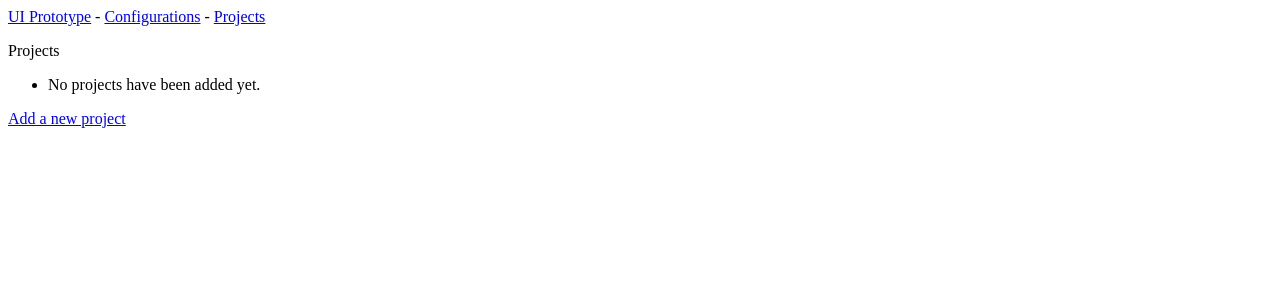
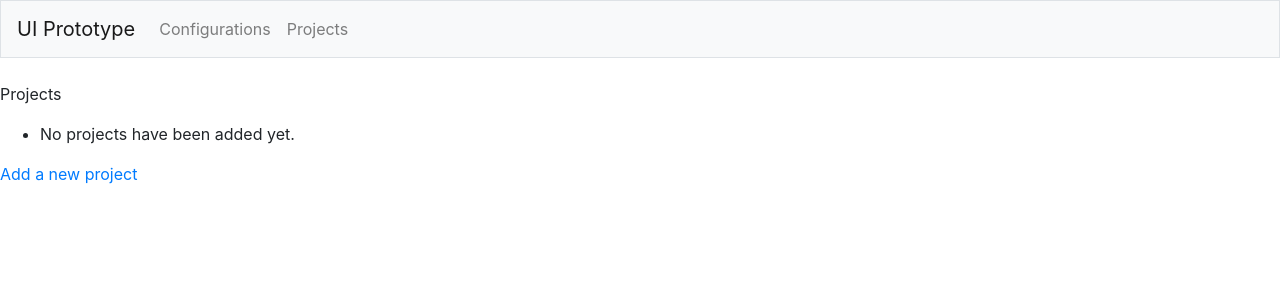
Before and after one commit to willnoonan/Django_UI_Prototype_v2, a Django app: page /projects/ in a window 1280 px wide. Shown: the top 300 px of the page. Run offline with Django 3.2, Linux system fonts and the light colour scheme; data that the repository does not hold is empty; some libraries are stand-ins or nearby versions.

Commit message:
Added bootstrap4 "app". Must pip install it. Styled navbar with boostrap. Moved navbar to its own html, navbar.html, which is included via template tag in base.html.

```diff
--- a/main/templates/main/base.html
+++ b/main/templates/main/base.html
@@ -1,9 +1,19 @@
-<p>
-    <a href="{% url 'main:index' %}">UI Prototype</a> - <!-- A dot instead of a colon does not work -->
-    <a href="{% url 'configurations:configurations' %}">Configurations</a> -  <!-- A dot instead of a colon does not work -->
-    <a href="{% url 'projects:projects' %}">Projects</a> <!-- A dot instead of a colon does not work -->
+{% load bootstrap4 %}
+<!doctype html>
+<html lang="en">
+    <head>
+        <meta charset="utf-8">
+        <meta name="viewport" content="width=device-width, initial-scale=1,
+        shrink-to-fit=no">
+        <title>UI Prototype</title>
+        {% bootstrap_css %}
+        {% bootstrap_javascript jquery='full' %}
+    </head>
+    <body>
+    {% include 'main/navbar.html' %}
 
+    {% block content %}
+    {% endblock content %}
 
-</p>
-
-{% block content %}{% endblock content %}
+    </body>
+</html>
--- /dev/null
+++ b/main/templates/main/navbar.html
@@ -0,0 +1,20 @@
+
+<nav class="navbar navbar-expand-md navbar-light bg-light mb-4 border">
+    <a class="navbar-brand" href="{% url 'main:index'%}">UI Prototype</a>
+    <button class="navbar-toggler" type="button" data-toggle="collapse"
+data-target="#navbarCollapse" aria-controls="navbarCollapse"
+aria-expanded="false" aria-label="Toggle navigation">
+<span class="navbar-toggler-icon"></span></button>
+    <div class="collapse navbar-collapse" id="navbarCollapse">
+        <ul class="navbar-nav mr-auto">
+            <li class="nav-item">
+                <a class="nav-link" href="{% url 'configurations:configurations'%}">
+                    Configurations</a>
+            </li>
+            <li class="nav-item">
+                <a class="nav-link" href="{% url 'projects:projects'%}">
+                    Projects</a>
+            </li>
+        </ul>
+    </div>
+</nav>
--- a/user_interface/settings.py
+++ b/user_interface/settings.py
@@ -35,6 +35,9 @@ INSTALLED_APPS = [
     'main',
     'configurations',
     'projects',
+
+    # Third party:
+    'bootstrap4',
 
     # Django defaults:
     'django.contrib.admin',
```
